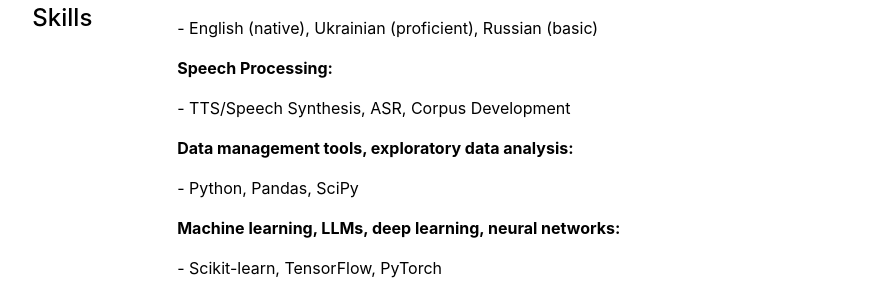
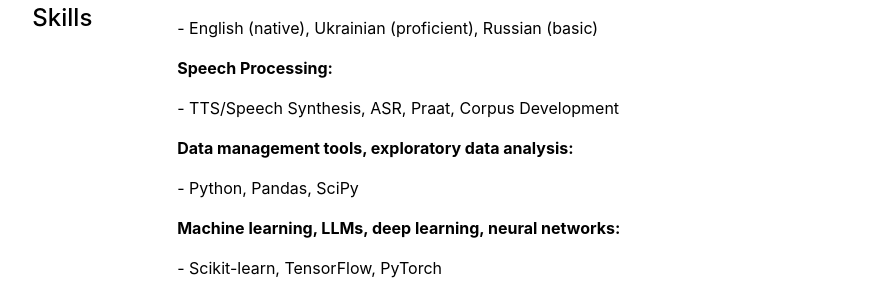
Before and after one commit to speakingofdata/speakingofdata.github.io, a Jekyll site: the page built from about.md, in a window 1280 px wide. Shown: the part 880-1172 px from the top of the page, without its empty margins (197-1082 px from the left). Built offline with Jekyll 4.4.1, drawn with Linux system fonts in a browser that asks for light colours.

Commit message:
Update skills.yml

```diff
--- a/_data/about/skills.yml
+++ b/_data/about/skills.yml
@@ -2,7 +2,7 @@
   description: '- English (native), Ukrainian (proficient), Russian (basic)'
 
 - title: 'Speech Processing:'
-  description: '- TTS/Speech Synthesis, ASR, Corpus Development'
+  description: '- TTS/Speech Synthesis, ASR, Praat, Corpus Development'
 
 - title: 'Data management tools, exploratory data analysis:'
   description: '- Python, Pandas, SciPy'
```
